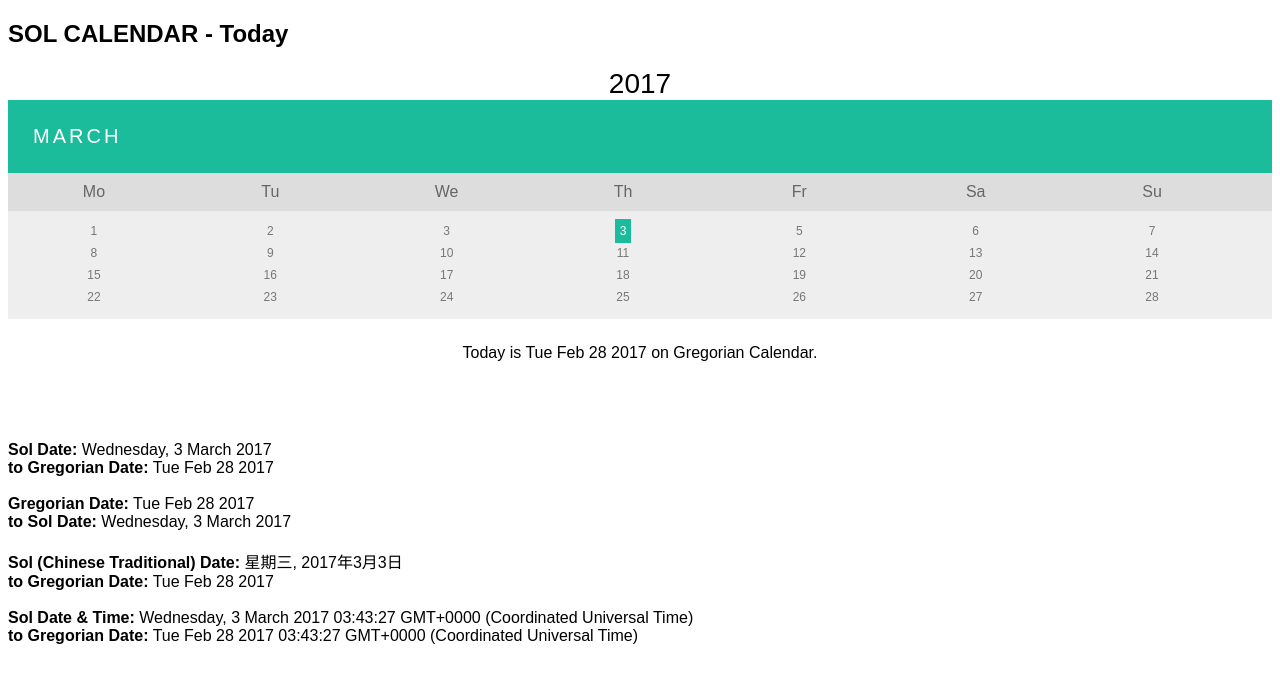
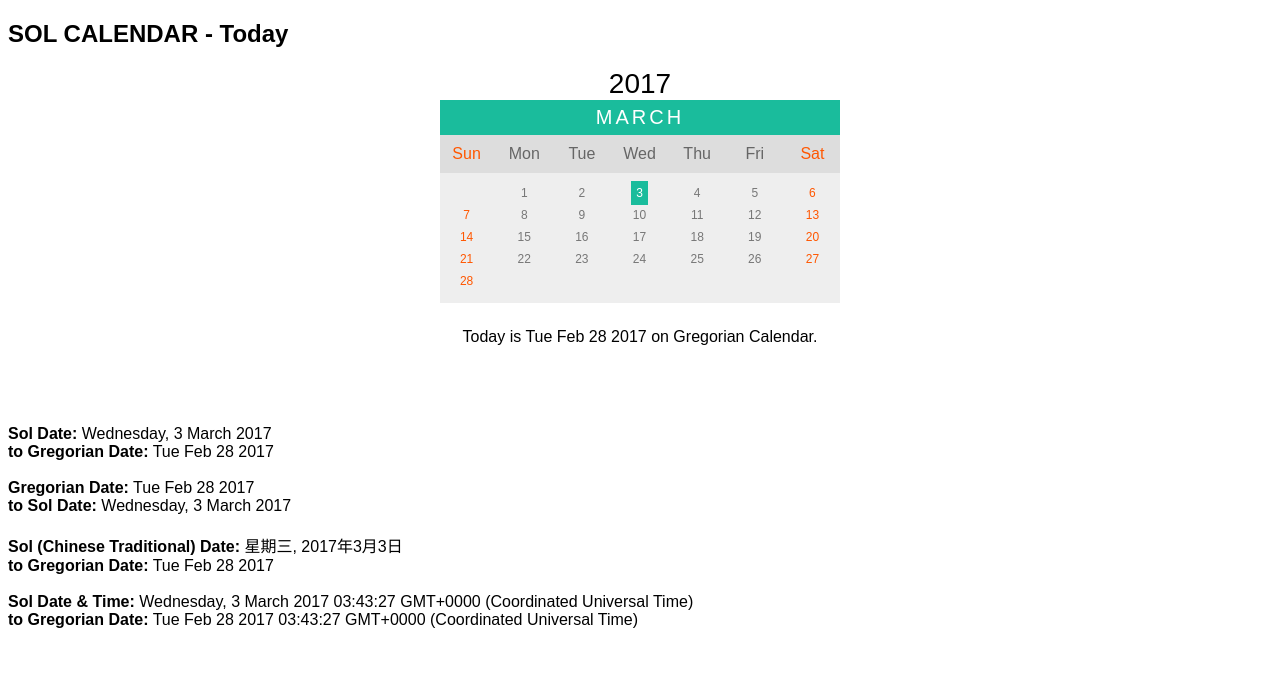
Before and after one commit to concept-not-found/sol-calendar, a plain HTML site: page examples/index.html in a window 1280 px wide. Drawn offline with nearby package versions, Linux system fonts and the light colour scheme.

Commit message:
test calendar colors

```diff
--- a/examples/index.html
+++ b/examples/index.html
@@ -12,6 +12,11 @@
         font-family: sans-serif;
       }
 
+      .calendar {
+        display: block;
+        width: 400px;
+        margin: 0 auto;
+      }
       .calendar ul {
         list-style-type: none;
       }
@@ -22,7 +27,8 @@
       }
       /* Month header */
       .month {
-          padding: 25px 25px;
+        text-align: center;
+        padding: 6px 10px;
         background: #1abc9c;
       }
 
@@ -60,9 +66,14 @@
 
       .weekdays li {
         display: inline-block;
-          width: 13.6%;
+        width: 13.3%;
         color: #666;
         text-align: center;
+      }
+
+
+      .weekdays .holiday {
+        color: #ff5700;
       }
 
       /* Days (1-31) */
@@ -75,11 +86,16 @@
       .days li {
         list-style-type: none;
         display: inline-block;
-          width: 13.6%;
+        width: 13.3%;
         text-align: center;
         margin-bottom: 5px;
         font-size:12px;
         color:#777;
+      }
+
+      .days li:nth-child(7n + 1),
+      .days li:nth-child(7n) {
+        color: #ff5700;
       }
 
       /* Highlight the "current" day */
@@ -124,16 +140,17 @@
     </div>
 
     <ul class="weekdays">
-      <li>Mo</li>
-      <li>Tu</li>
-      <li>We</li>
-      <li>Th</li>
-      <li>Fr</li>
-      <li>Sa</li>
-      <li>Su</li>
+      <li class="holiday">Sun</li>
+      <li>Mon</li>
+      <li>Tue</li>
+      <li>Wed</li>
+      <li>Thu</li>
+      <li>Fri</li>
+      <li class="holiday">Sat</li>
     </ul>
 
     <ul class="days">
+      <li></li>
       <li>1</li>
       <li>2</li>
       <li>3</li>
```
Lines whose indentation alone changed are shown as unchanged.
